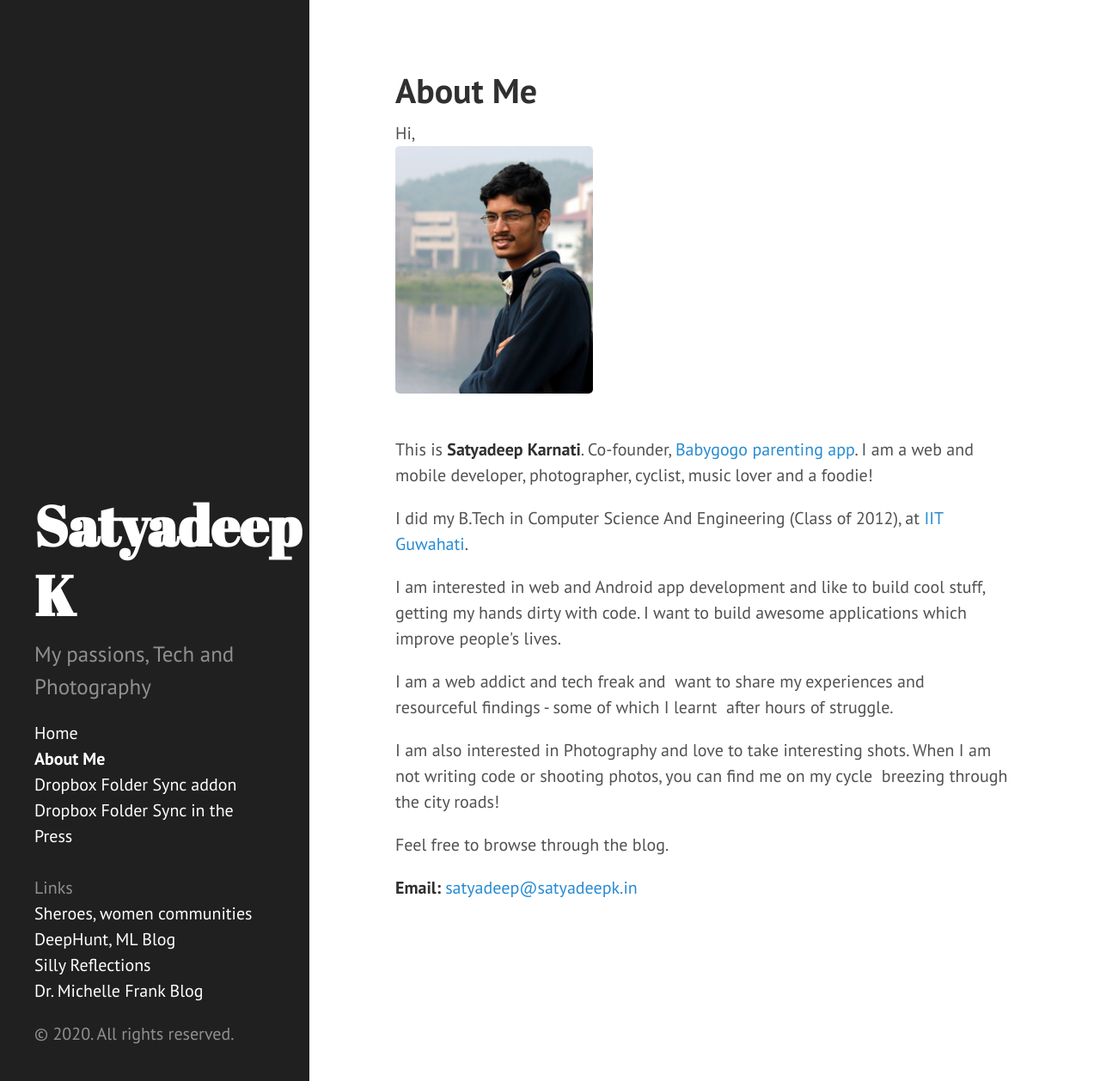
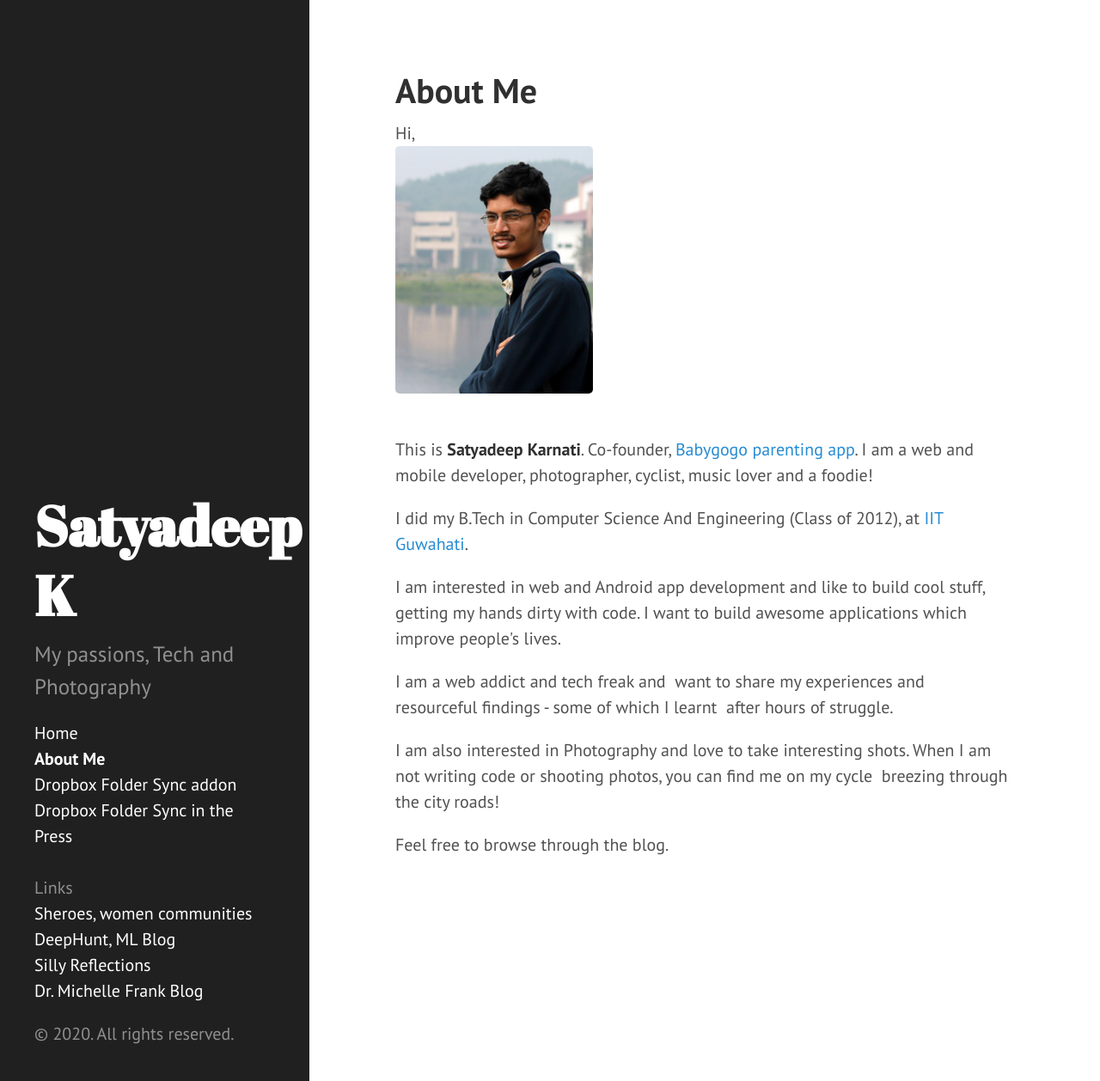
Before and after one commit to satyadeepk/satyadeepk.github.io, a Jekyll site: the page built from _pages/2009-10-09-aboutme.html, in a window 1280 px wide and 1258 px high. Shown: the whole window at 86% size. Built offline with Jekyll 4.4.1, drawn with Linux system fonts in a browser that asks for light colours.

Commit message:
Update 2009-10-09-aboutme.html

```diff
--- a/_pages/2009-10-09-aboutme.html
+++ b/_pages/2009-10-09-aboutme.html
@@ -31,5 +31,4 @@ This is <strong>Satyadeep Karnati</strong>. Co-founder, <a href="https://www.bab
 resourceful findings - some of which I learnt  after hours of struggle.</p>
 <p>I am also interested in Photography and love to take interesting shots. When I am not writing code or shooting photos, you can find me on my cycle  breezing through the city roads!</p>
 <p>Feel free to browse through the blog.</p>
-<p><strong>Email: </strong><a href="mailto:satyadeep@satyadeepk.in">satyadeep@satyadeepk.in</a></p>
 <p><strong> </strong></p>
```
